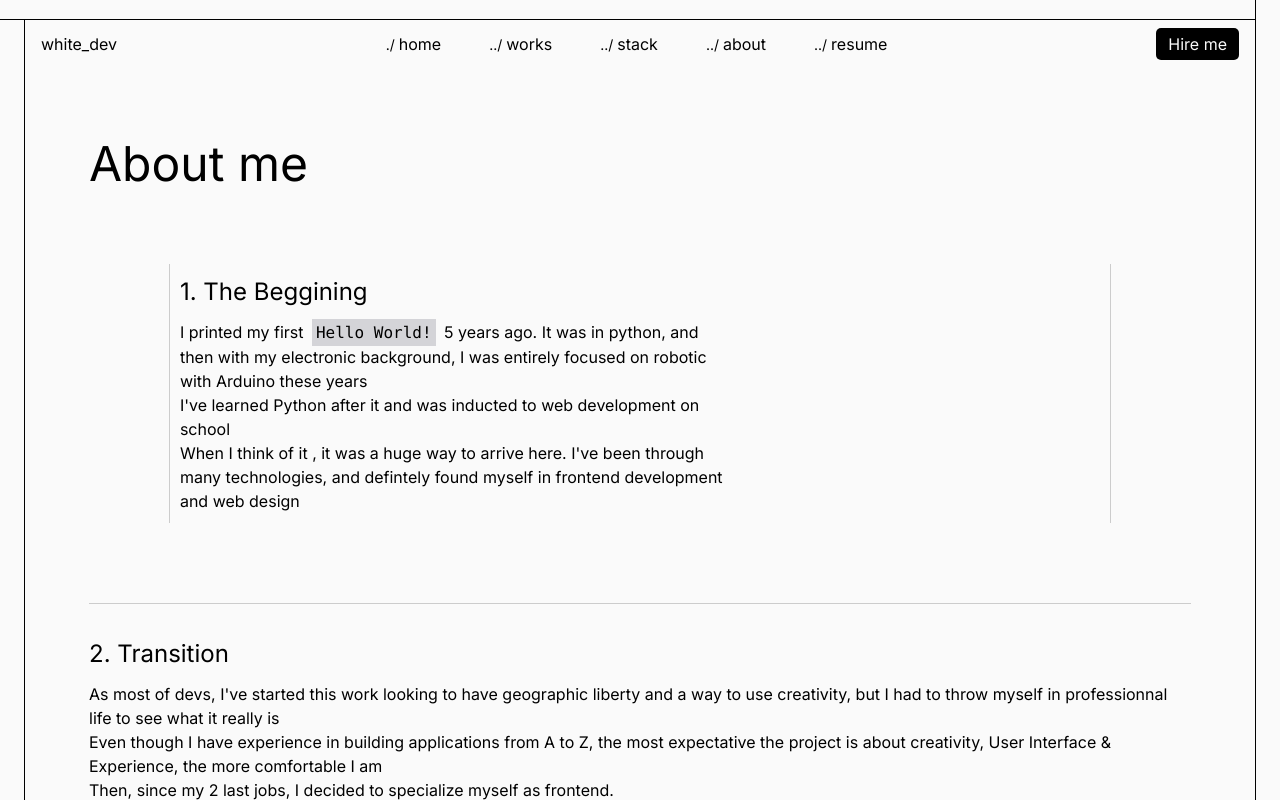
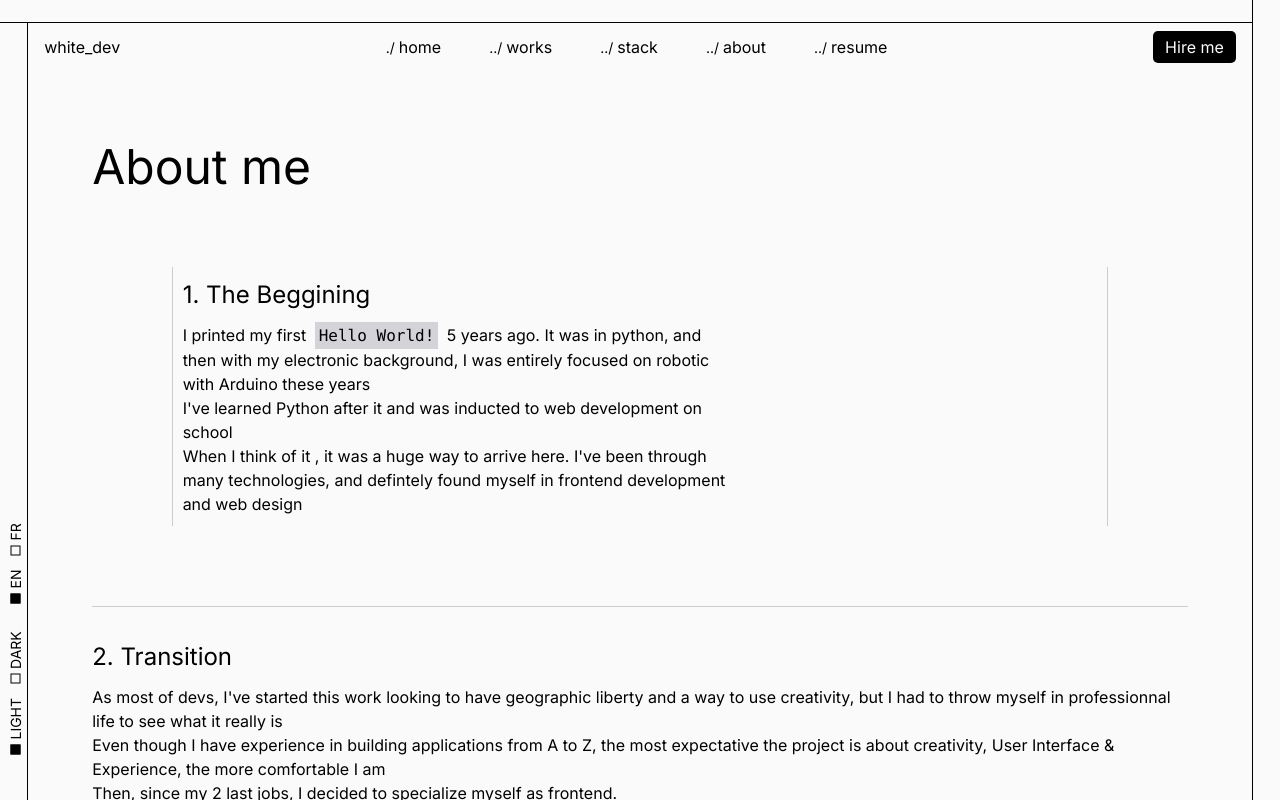
Before and after one commit to ruben-senpai11/portfolio, a Next.js app: page /about in a window 1280 px wide. Shown: the top 800 px of the page. Built offline with nearby package versions, Linux system fonts and the light colour scheme.

Commit message:
going great

```diff
--- a/app/about/about.css
+++ b/app/about/about.css
@@ -30,7 +30,7 @@ h2 {
 
 .story-3{
   width: 95%;
-  max-width: 700px;
+  max-width: 1000px;
   overflow: hidden!important;
 }
 
@@ -68,6 +68,9 @@ h2 {
   /* display: none; */
 }
 
+.willAnime{
+
+}
 
 
 @media screen and (max-width: 1100px) {
--- a/app/about/page.tsx
+++ b/app/about/page.tsx
@@ -50,11 +50,11 @@ export default function Page() {
                 </div>
               </div>
 
-              <div className="flex justify-center px-[5%]  ">
+              <div className="flex justify-center px-[0%]  ">
                 <div className="flex justify-between story-1 story-3 ">
                   <div className="">
                     <h2>3. My Stack</h2>
-                    {/* <Stack /> */}
+                    <Stack />
                   </div>
                 </div>
               </div>
--- a/app/bborder.tsx
+++ b/app/bborder.tsx
@@ -35,7 +35,7 @@ export default function BBorder({ children }: Props) {
 
   return (
     <>
-  <div className="flex justify-center">
+      <div className="flex justify-center relative ">
         <div className="bborder">
           <div className="bborder-right">
             <div className="bborder-top">
@@ -51,6 +51,28 @@ return (
             </div>
           </div>
         </div>
+        <div className="env">
+          <div className="theme">
+            <span>
+              <span className="checkbox active"></span>
+              Light
+            </span>
+            <span>
+              <span className="checkbox"></span>
+              Dark
+            </span>
+          </div>
+          <div className="language">
+            <span>
+              <span className="checkbox active"></span>
+              En
+            </span>
+            <span>
+              <span className="checkbox"></span>
+              Fr
+            </span>
+          </div>
+        </div>
       </div>
     </>
   )
--- /dev/null
+++ b/app/components/checkbox.tsx
@@ -0,0 +1,11 @@
+interface Props{
+  isChecked : boolean
+}
+
+export default function Checkbox ({isChecked}Props){
+  return(
+    <>
+      <span className="checkbox"></span>
+    </>
+  )
+}
--- a/app/components/stack.tsx
+++ b/app/components/stack.tsx
@@ -33,6 +33,63 @@ interface Props {
 export default function Stack() {
 
 
+  const [width, setWidth] = useState(window.innerWidth);
+
+  useEffect(() => {
+    const handleResize = () => {
+      setWidth(window.innerWidth);
+    };
+
+    window.addEventListener('resize', handleResize);
+
+    return () => window.removeEventListener('resize', handleResize);
+  }, []);
+
+
+  const container = useRef<HTMLElement>(null);
+
+  gsap.registerPlugin(ScrollTrigger);
+
+  function animeGSAP() {
+
+    if (width < 452) {
+      let triggerTop = "top 15%"
+
+      return triggerTop;
+    } else if (width < 999) {
+      let triggerTop = "top 10%"
+      return triggerTop;
+    } else {
+
+
+      useGSAP(() => {
+
+        gsap.to(".stack", {
+          x: () => "-" + ((document.querySelector(".stack") as HTMLElement)?.offsetWidth - (document.querySelector(".story-3") as HTMLElement)?.offsetWidth),
+          scrollTrigger: {
+            trigger: '.story-3',
+            start: 'center center',
+            end: () => "+=" + 1.5 * ((document.querySelector(".stack") as HTMLElement)?.offsetWidth),
+            toggleActions: "restart pause reverse pause",
+            scrub: true,
+            pin: true,
+            pinSpacing: true,
+            anticipatePin: 1,
+          }
+        });
+
+      }, {});
+
+    }
+
+  }
+
+  animeGSAP()
+
+
+
+
+  /*
   const container = useRef<HTMLElement>(null);
 
 
@@ -55,9 +112,11 @@ export default function Stack() {
     });
   },);
 
+  */
   return (
 
     <>
+      <div className="willAnime">
         <section ref={container} className="stack ">
           <div className="astack">
             <Image src={html} width={200} height={200} alt="html" />
@@ -168,6 +227,7 @@ export default function Stack() {
             </p>
           </div>
         </section>
+      </div>
     </>
   )
 }
--- a/app/globals.css
+++ b/app/globals.css
@@ -5,8 +5,8 @@
 
 :root {
   --bborder-width: 1px;
-  --bborder-padding-y: 1.2rem;
-  --bborder-padding-x: 1.5rem;
+  --bborder-padding-y: 1.4rem;
+  --bborder-padding-x: 1.7rem;
   --bborder-padding-y-sm: 1rem;
   --bborder-padding-x-sm: .7rem;
   --foreground-color: black;
@@ -75,7 +75,7 @@ h2 {
 
 .bborder {
   padding-right: var(--bborder-padding-x);
-  max-width: 1500px !important;
+  max-width: 1400px !important;
 }
 
 .bborder-top {
@@ -90,12 +90,54 @@ h2 {
 }
 
 .bborder-bottom {
-  min-width: calc(100% + var(--bborder-padding-y));
+  min-width: calc(100% + var(--bborder-padding-x));
   min-height: var(--bborder-padding-y);
   background-color: white;
   padding-bottom: var(--bborder-padding-y);
   border-top: var(--bborder-width) solid var(--foreground-color);
   overflow: hidden;
+}
+
+
+/* **************   ENVIRONMENT   ********************* */
+
+.env{
+  position: fixed;
+  bottom: calc(var(--bborder-padding-y) * 2);
+  left: calc(var(--bborder-padding-x) / 6);
+  width: 20px;
+  display: flex;
+  flex-direction: column-reverse;
+  padding: 0;
+  gap: 130px;
+  font-size: 14px;
+  /* border: solid green; */
+}
+
+.theme, .language {
+  margin: 0;
+  padding: 0;
+  display: flex;
+  gap: 14px;
+  text-transform: uppercase;
+  transform: rotate(-90deg);
+  /* border: solid; */
+}
+.theme span, .language span{
+  display: flex;
+  align-items: center;
+  gap: 5px;
+  cursor: pointer;
+}
+
+.checkbox{
+  display: flex;
+  width: 10px;
+  height: 10px;
+  border: 1px solid;
+}
+.checkbox.active{
+  background-color: black;
 }
 
 
@@ -146,7 +188,6 @@ section {
   object-fit: cover;
   border: 1px solid var(--foreground-color);
 }
-
 
 /****** Skills ***/
 
@@ -273,8 +314,20 @@ li.gray {
   /* display: none; */
 }
 
+@media screen and (min-width: 1200px){
 
+  .picture img {
+    margin-left: 100px;
+    margin-right: -150px;
+  }
 
+  .bar{
+    display: flex;
+    border-left: .5px solid var(--foreground-color);
+    /* padding-right: 31px; */
+  }
+
+}
 
 @media screen and (max-width: 1200px) {
 
@@ -293,6 +346,10 @@ li.gray {
   .project-30 .project-img {
     width: max-content;
 
+  }
+
+  .desktop{
+    display: none;
   }
 
 }
--- a/app/page.tsx
+++ b/app/page.tsx
@@ -15,10 +15,19 @@ export default function Page() {
       <BBorder >
         <Header title="white_dev" />
         <div className="main flex flex-col gap-16 ">
-          <Hero/>
-          <Skills/>
+          <Hero />
+          <Skills />
           <Works />
           <Tech />
+          <div>I'am a
+            <span>developer</span>
+            <span>baskettball player</span>
+            <span>pianist</span>
+            <span>electrocian</span>
+            <span>boxer</span>
+            <span>photographer</span>
+            <span>human</span>
+          </div>
         </div>
         <Footer />
       </BBorder>
--- a/app/sections.tsx/hero.tsx
+++ b/app/sections.tsx/hero.tsx
@@ -1,5 +1,7 @@
 import Image from "next/image"
 import Smiling_dev from "../assets/img/smiling_white_dev.jpg"
+import White_mode_dev from "../assets/img/profile-pic_white_mode.png"
+import dark_mode_dev from "../assets/img/profile-pic_Dark_mode.png"
 
 export default function Hero (){
 
@@ -9,18 +11,19 @@ export default function Hero (){
         {/* <div className=""> */}
           <div className="description flex flex-col gap-8 justify-center align-center ">
             <h1 className="flex flex-col " >
-              <span className="text-[48px] " >Hi, I'm Alban</span>
-              <span>Guess ? It means white in latin</span>
-              <span>Friends call me <span className="">white_dev</span> </span>
+              <span className="text-[48px]"> Hi, I'm <span className="font-mono bg-zinc-200 m-1 px-2 py-1 ">Ruben White</span></span>
+              <span>22 years old & developer for 3 years</span>
+              <span className="max-w-[500px] border-solid text-[20px] pt-" >I beleive in God and the ability he gave to me to make your next website <span className="font-mono bg-violet-300 m-1 p-1 " > divinely efficient</span>. </span>
             </h1>
             <p>
-              white_dev is a high skilled
+              Ruben White is a high skilled
               <span> Frontend developer</span>
             </p>
           </div>
           <div className="picture flex items-center ">
             <Image src={Smiling_dev} width={400} height={400} alt="smiling_white_dev" />
           </div>
+          <div className="bar desktop"></div>
         {/* </div> */}
       </section>
     </>
```
Also changed, not shown: app/assets/img/profile-pic_dark_mode.png (added), app/assets/img/profile-pic_white_mode.png (added). Lines whose indentation alone changed are shown as unchanged.
